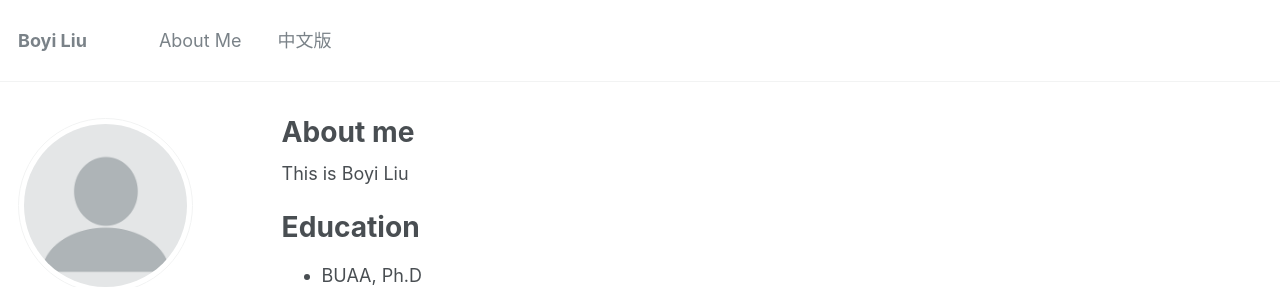
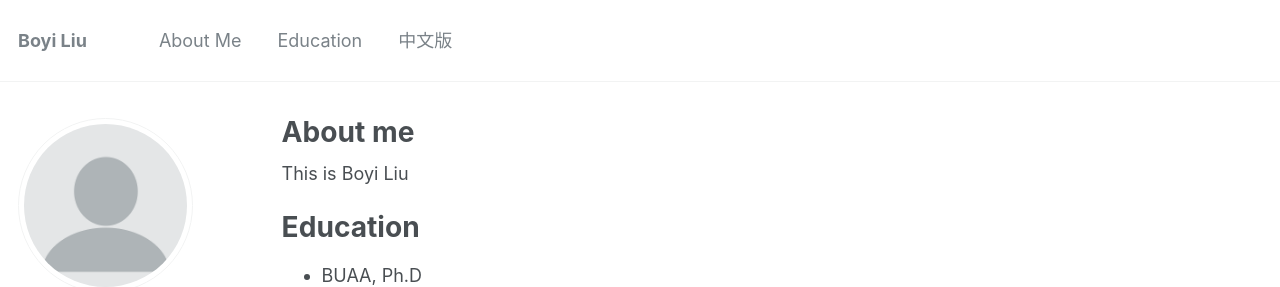
Before and after one commit to boyi-liu/boyi-liu.github.io, a Jekyll site: the page built from _pages/about.md, in a window 1280 px wide. Shown: the top 287 px of the page. Built offline with Jekyll 4.4.1, drawn with Linux system fonts in a browser that asks for light colours; some web fonts are replaced.

Commit message:
Update navigation.yml

```diff
--- a/_data/navigation.yml
+++ b/_data/navigation.yml
@@ -3,5 +3,8 @@ main:
   - title: "About Me"
     url: /about/
 
+  - title: "Education"
+    url: /#education/
+
   - title: "中文版"
     url: /cn/
```
